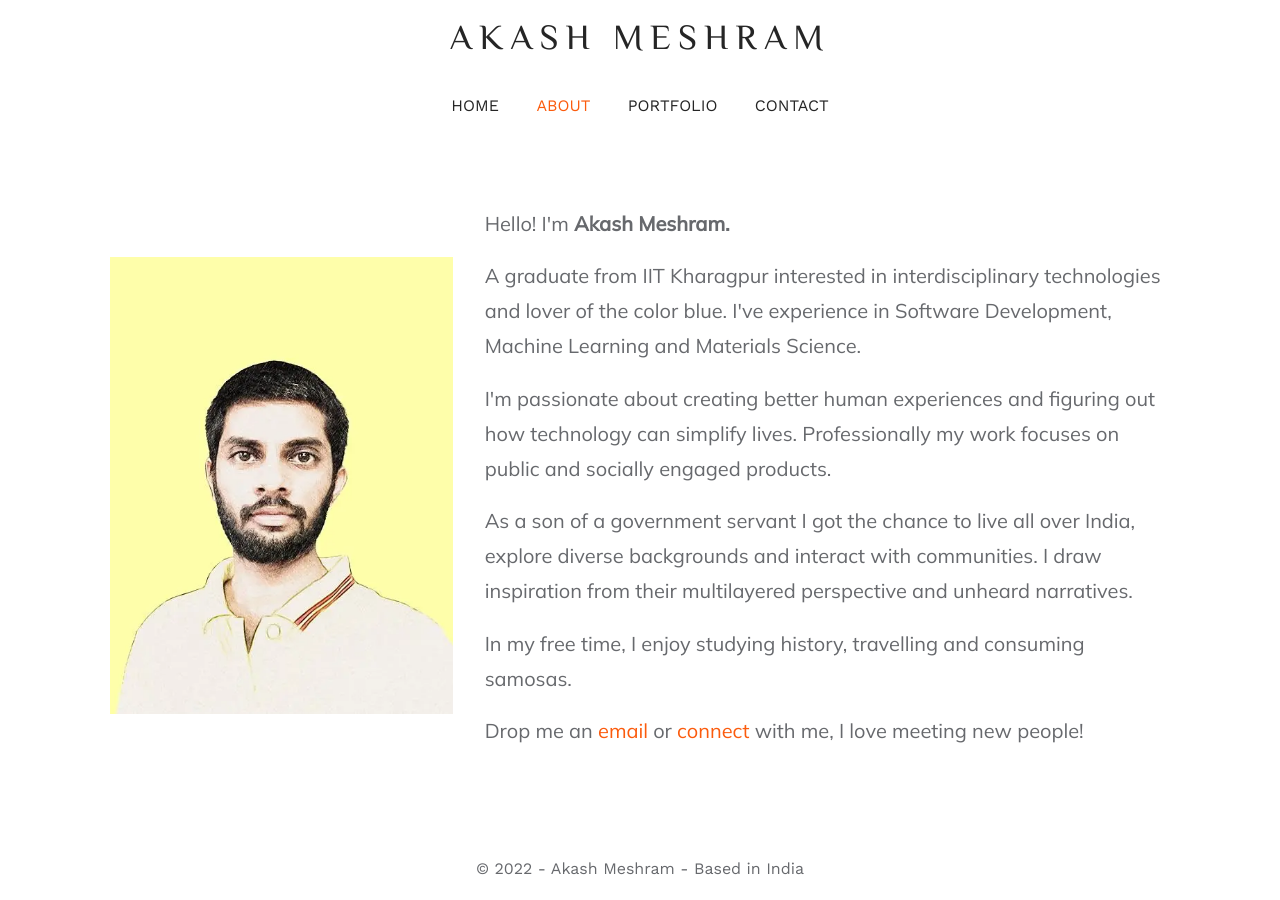
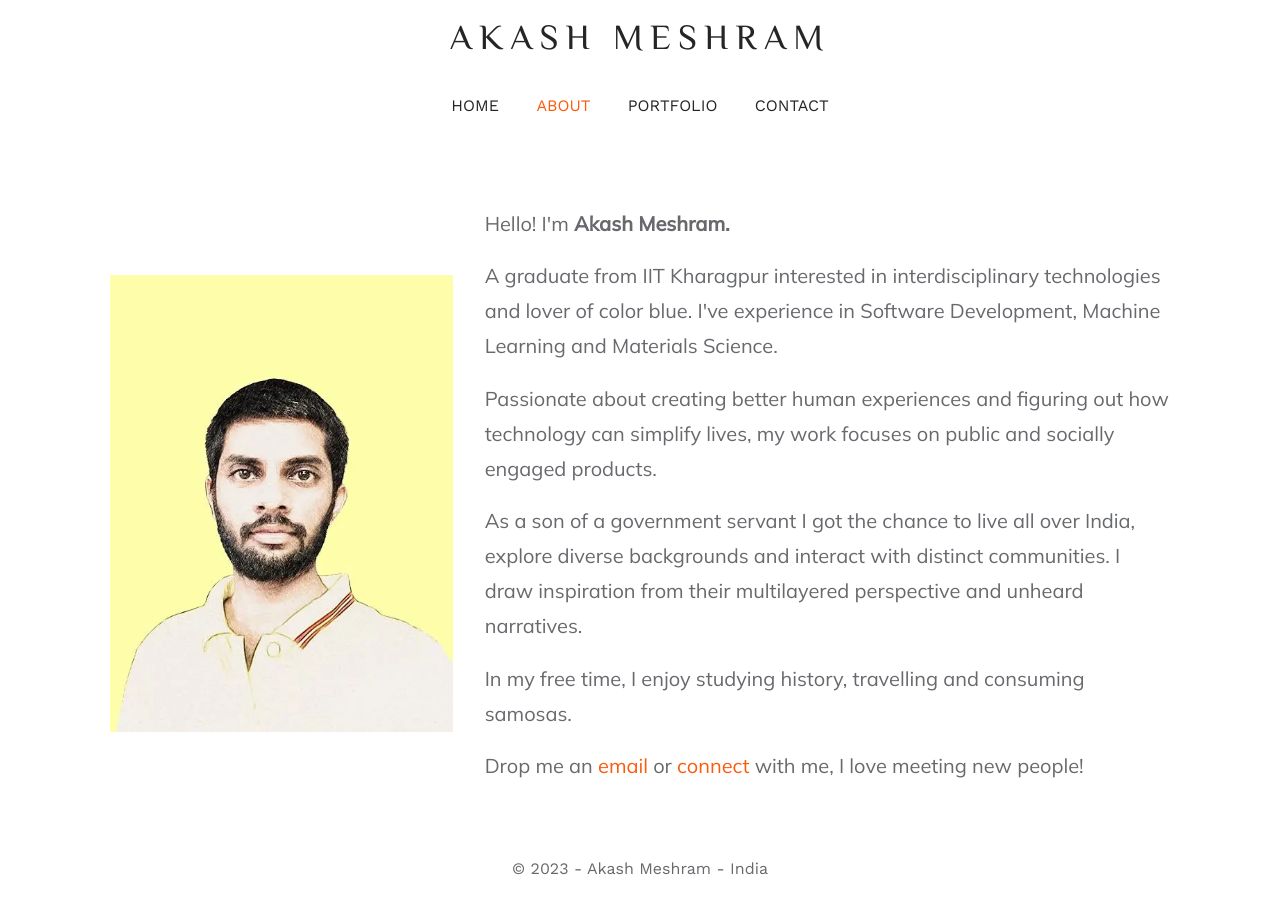
Before and after one commit to akashmeshram/Personal-Website, a Jekyll site: the page built from pages/about.html, in a window 1280 px wide. Built offline with Jekyll 4.4.1, drawn with Linux system fonts in a browser that asks for light colours.

Commit message:
📝 Update about and footer text

```diff
--- a/_includes/footer.html
+++ b/_includes/footer.html
@@ -1,9 +1,11 @@
 <footer>
   <small>
-     &copy; 2022 -
+    &copy; 2023
+     -
     <a href="https://www.linkedin.com/in/meshram-akash/" target="_blank">
       Akash Meshram
     </a>
-    - Based in India</small
-  >
+    -
+    India
+  </small>
 </footer>
--- a/assets/scripts/message.js
+++ b/assets/scripts/message.js
@@ -1,7 +1,7 @@
 console.log(
   "".concat(
     "%c",
-    "© 2022 AKASH MESHRAM",
+    "© 2023 AKASH MESHRAM",
     "%c",
     "\n\n",
     "                                                                         \n",
--- a/pages/about.html
+++ b/pages/about.html
@@ -10,15 +10,15 @@ permalink: /about
   <div id="profile-text">
     <p>Hello! I'm <b>Akash Meshram.</b></p>
     <p>
-      A graduate from IIT Kharagpur interested in interdisciplinary technologies and lover of the color blue.
+      A graduate from IIT Kharagpur interested in interdisciplinary technologies and lover of color blue.
       I've experience in Software Development, Machine Learning and Materials Science.
     </p>
     <p>
-      I'm passionate about creating better human experiences and figuring out how technology can simplify lives.
-      Professionally my work focuses on public and socially engaged products.
+      Passionate about creating better human experiences and figuring out how technology can simplify lives,
+      my work focuses on public and socially engaged products.
     </p>
     <p>
-      As a son of a government servant I got the chance to live all over India, explore diverse backgrounds and interact with communities.
+      As a son of a government servant I got the chance to live all over India, explore diverse backgrounds and interact with distinct communities.
       I draw inspiration from their multilayered perspective and unheard narratives.
     </p>
     <p>
```
